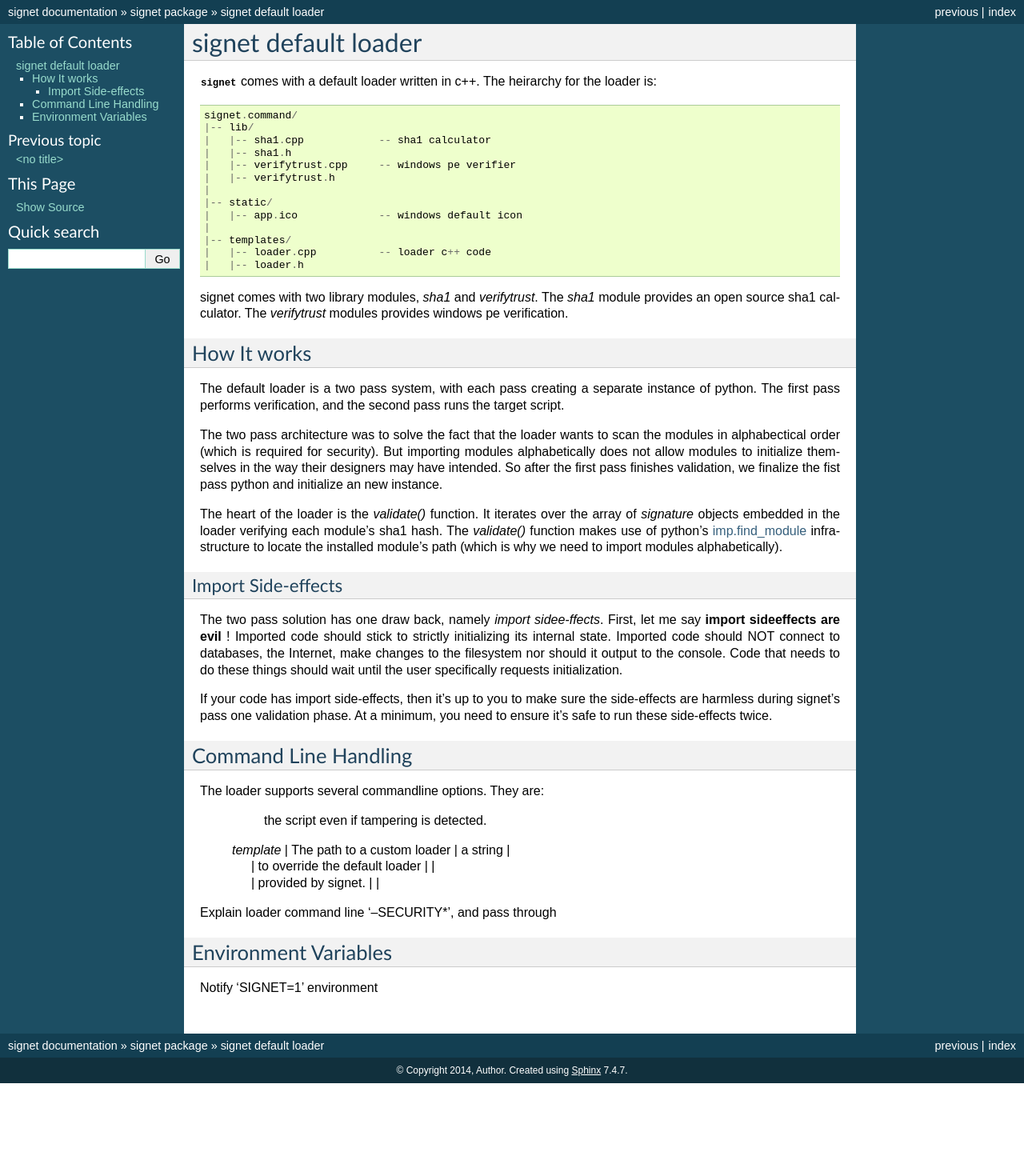
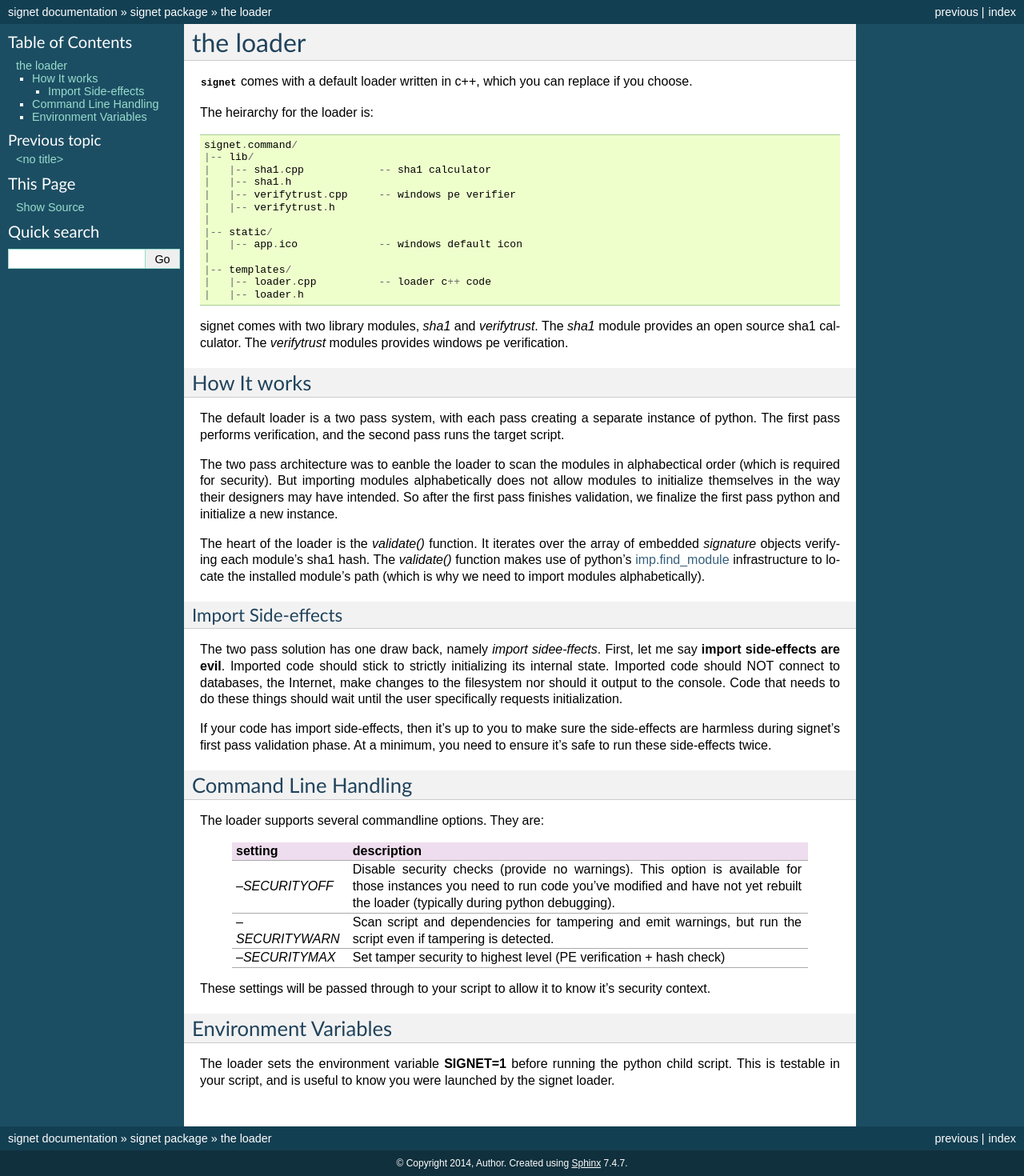
Before and after one commit to jamercee/signet, a Sphinx documentation site: the page built from docs/loader.rst, in a window 1280 px wide. Shown: the whole page at 80% size. Built offline with Sphinx 7.4.7, drawn with Linux system fonts in a browser that asks for light colours; before the commit the page ends 1354 px from its top, so only the background shows below that.

Commit message:
Finished documentation (initial)

```diff
--- a/docs/loader.rst
+++ b/docs/loader.rst
@@ -1,8 +1,10 @@
-signet default loader
-=====================
+the loader
+==========
 
-:mod:`signet <signet.command.build_signet>` comes with a default loader written in c++. The
-heirarchy for the loader is::
+:mod:`signet <signet.command.build_signet>` comes with a default loader written
+in c++, which you can replace if you choose.
+
+The heirarchy for the loader is::
 
     signet.command/
     |-- lib/
@@ -18,8 +20,9 @@ heirarchy for the loader is::
     |   |-- loader.cpp          -- loader c++ code
     |   |-- loader.h
 
-signet comes with two library modules, *sha1* and *verifytrust*.  The *sha1* module provides
-an open source sha1 calculator. The *verifytrust* modules provides windows pe verification.
+signet comes with two library modules, *sha1* and *verifytrust*.  The *sha1*
+module provides an open source sha1 calculator. The *verifytrust* modules
+provides windows pe verification.
 
 How It works
 ------------
@@ -28,15 +31,14 @@ The default loader is a two pass system, with each pass creating a separate
 instance of python.  The first pass performs verification, and the second pass
 runs the target script.
 
-The two pass architecture was to solve the fact that the loader wants to scan
-the modules in alphabectical order (which is required for security). But
-importing modules alphabetically does not allow modules to initialize
-themselves in the way their designers may have intended. So after the first
-pass finishes validation, we finalize the fist pass python and initialize an
-new instance.
+The two pass architecture was to eanble the loader to scan the modules in
+alphabectical order (which is required for security). But importing modules
+alphabetically does not allow modules to initialize themselves in the way their
+designers may have intended. So after the first pass finishes validation, we
+finalize the first pass python and initialize a new instance.
 
 The heart of the loader is the *validate()* function. It iterates over the array
-of *signature* objects embedded in the loader verifying each module's sha1 hash.
+of embedded *signature* objects verifying each module's sha1 hash.
 The *validate()* function makes use of python's
 `imp.find_module <https://docs.python.org/2/library/imp.html#imp.find_module>`_
 infrastructure to locate the installed module's path (which is why we need to import
@@ -45,15 +47,16 @@ modules alphabetically).
 Import Side-effects
 +++++++++++++++++++
 
-The two pass solution has one draw back, namely *import sidee-ffects*. First, let me
-say **import sideeffects are evil** ! Imported code should stick to strictly initializing
-its internal state. Imported code should NOT connect to databases, the Internet, make
-changes to the filesystem nor should it output to the console. Code that needs to do
-these things should wait until the user specifically requests initialization.
+The two pass solution has one draw back, namely *import sidee-ffects*. First,
+let me say **import side-effects are evil**. Imported code should stick to
+strictly initializing its internal state. Imported code should NOT connect to
+databases, the Internet, make changes to the filesystem nor should it output to
+the console. Code that needs to do these things should wait until the user
+specifically requests initialization.
 
-If your code has import side-effects, then it's up to you to make sure the side-effects
-are harmless during signet's pass one validation phase. At a minimum, you need to ensure
-it's safe to run these side-effects twice.
+If your code has import side-effects, then it's up to you to make sure the
+side-effects are harmless during signet's first pass validation phase. At a
+minimum, you need to ensure it's safe to run these side-effects twice.
 
 Command Line Handling
 ---------------------
@@ -61,18 +64,28 @@ The loader supports several commandline options. They are:
 
    .. tabularcolumns:: |l|L
 
-   +----------------+---------------------------------------+-------------------------------+
-   | argument name  | value                                 | type                          |
-   +================+=======================================+===============================+
-   | --SECURITYOFF  | Disable all seurity checks. Provide no warnings
-   | --SECURITYWARN | Scan script and dependencies for tampering and emit warnings, but run
-                      the script even if tampering is detected.
+   +------------------+-------------------------------------------------+
+   |  setting         | description                                     |
+   +==================+=================================================+
+   | *--SECURITYOFF*  | Disable security checks (provide no warnings).  |
+   |                  | This option is available for those instances    |
+   |                  | you need to run code you've modified and have   |
+   |                  | not yet rebuilt the loader (typically during    |
+   |                  | python debugging).                              |
+   +------------------+-------------------------------------------------+
+   | *--SECURITYWARN* | Scan script and dependencies for tampering and  |
+   |                  | emit warnings, but run the script even if       |
+   |                  | tampering is detected.                          |
+   +------------------+-------------------------------------------------+
+   | *--SECURITYMAX*  | Set tamper security to highest level (PE        |
+   |                  | verification + hash check)                      |
+   +------------------+-------------------------------------------------+
 
-   | *template*     | The path to a custom loader           | a string                      |
-   |                | to override the default loader        |                               |
-   |                | provided by signet.                   |                               |
-Explain loader command line '--SECURITY*', and pass through
+These settings will be passed through to your script to allow it to know it's
+security context.
 
 Environment Variables
 ---------------------
-Notify 'SIGNET=1' environment
+The loader sets the environment variable **SIGNET=1** before running the python
+child script.  This is testable in your script, and is useful to know you were
+launched by the signet loader.
```
